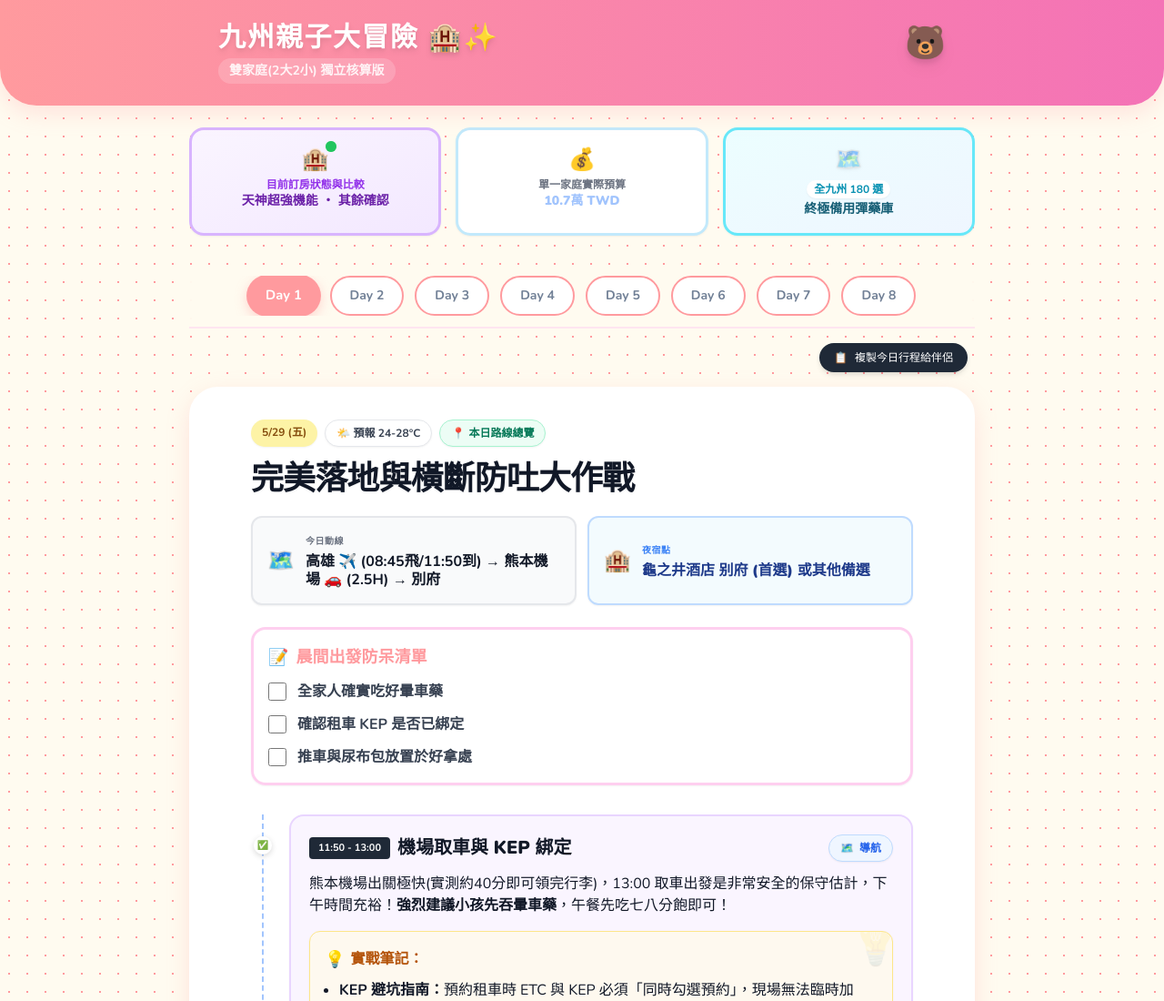
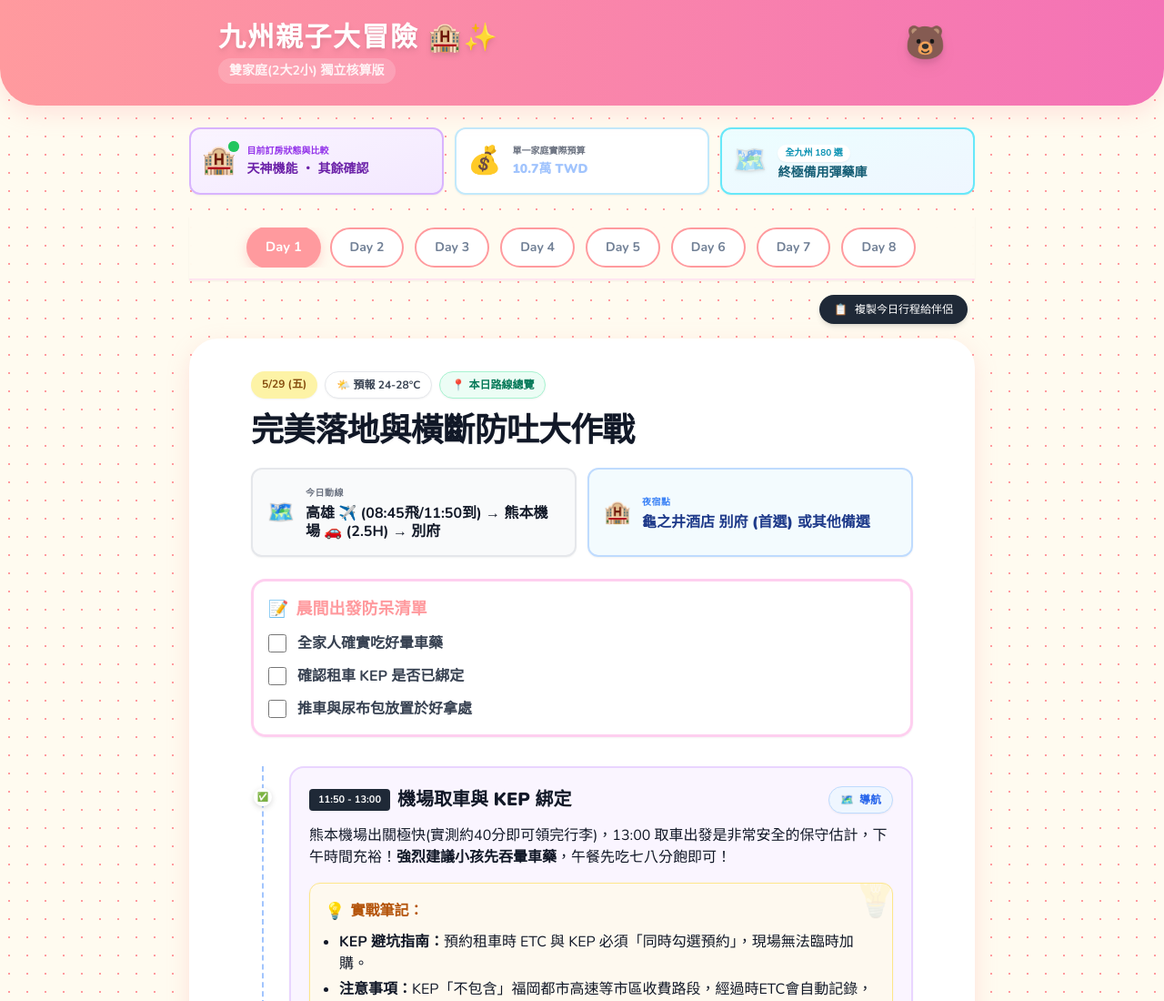
Before and after one commit to chihung1024/Kyushu, a plain HTML site: page index.html in a window 1280 px wide. Shown: the top 1100 px of the page at 91% size. Drawn offline with nearby package versions, Linux system fonts and the light colour scheme.

Commit message:
Refactor header and dashboard layout for responsiveness

```diff
--- a/index.html
+++ b/index.html
@@ -161,7 +161,7 @@
 <body class="text-gray-900 font-sans antialiased pb-24">
 
     <!-- Header -->
-    <header class="bg-gradient-to-r from-kawaii-pink to-pink-400 text-white rounded-b-[2.5rem] shadow-kawaii p-6 sticky top-0 z-50">
+    <header class="bg-gradient-to-r from-kawaii-pink to-pink-400 text-white rounded-b-[2.5rem] shadow-kawaii p-6 relative z-30">
         <div class="max-w-4xl mx-auto flex justify-between items-center md:px-6 lg:px-12">
             <div>
                 <h1 class="text-2xl md:text-3xl font-black tracking-wider drop-shadow-md">九州親子大冒險 🏨✨</h1>
@@ -176,38 +176,44 @@
     <!-- Main Container -->
     <main class="max-w-4xl mx-auto px-4 mt-6">
 
-        <!-- Dashboard / Quick Stats (Mobile Swipe Optimization) -->
-        <div class="flex flex-row md:grid md:grid-cols-3 gap-3 md:gap-4 mb-6 max-w-4xl mx-auto overflow-x-auto hide-scrollbar scroll-snap-x pb-2">
+        <!-- Dashboard / Quick Stats (Compact Version) -->
+        <div class="flex flex-row md:grid md:grid-cols-3 gap-2 md:gap-3 mb-5 -mx-4 px-4 md:mx-auto md:px-0 overflow-x-auto hide-scrollbar scroll-snap-x pb-1">
             <!-- 訂房備忘錄 -->
-            <div class="min-w-[85vw] md:min-w-0 snap-center shrink-0 bg-gradient-to-br from-purple-50 to-purple-100 rounded-2xl p-4 text-center shadow-sm border-[3px] border-purple-300 cursor-pointer transition-all hover:scale-105 hover:shadow-md" onclick="showModal('hotelModal')">
-                <div class="text-2xl mb-1 relative inline-block">
+            <div class="w-[70vw] sm:w-[260px] md:w-auto snap-start shrink-0 bg-gradient-to-br from-purple-50 to-purple-100 rounded-xl p-3 text-left shadow-sm border-2 border-purple-300 cursor-pointer transition-all hover:scale-105 hover:shadow-md flex items-center gap-3" onclick="showModal('hotelModal')">
+                <div class="text-3xl relative shrink-0">
                     🏨
-                    <span class="absolute -top-1 -right-2 flex h-3 w-3">
+                    <span class="absolute -top-1 -right-1 flex h-3 w-3">
                         <span class="animate-ping absolute inline-flex h-full w-full rounded-full bg-green-400 opacity-75"></span>
                         <span class="relative inline-flex rounded-full h-3 w-3 bg-green-500"></span>
                     </span>
                 </div>
-                <div class="text-xs text-purple-600 font-bold">目前訂房狀態與比較</div>
-                <div class="text-sm font-black text-purple-800">天神超強機能 ‧ 其餘確認</div>
+                <div>
+                    <div class="text-[10px] text-purple-600 font-bold mb-0.5">目前訂房狀態與比較</div>
+                    <div class="text-xs md:text-sm font-black text-purple-800 leading-tight">天神機能 ‧ 其餘確認</div>
+                </div>
             </div>
 
             <!-- 預算 -->
-            <div class="min-w-[85vw] md:min-w-0 snap-center shrink-0 bg-white rounded-2xl p-4 text-center shadow-sm border-[3px] border-kawaii-light-blue cursor-pointer transition-all hover:scale-105 hover:shadow-md" onclick="showModal('budgetModal')">
-                <div class="text-2xl mb-1">💰</div>
-                <div class="text-xs text-gray-500 font-bold">單一家庭實際預算</div>
-                <div class="text-sm font-black text-kawaii-blue">10.7萬 TWD</div>
+            <div class="w-[70vw] sm:w-[260px] md:w-auto snap-start shrink-0 bg-white rounded-xl p-3 text-left shadow-sm border-2 border-kawaii-light-blue cursor-pointer transition-all hover:scale-105 hover:shadow-md flex items-center gap-3" onclick="showModal('budgetModal')">
+                <div class="text-3xl shrink-0">💰</div>
+                <div>
+                    <div class="text-[10px] text-gray-500 font-bold mb-0.5">單一家庭實際預算</div>
+                    <div class="text-xs md:text-sm font-black text-kawaii-blue leading-tight">10.7萬 TWD</div>
+                </div>
             </div>
 
             <!-- 替換景點 -->
-            <div class="min-w-[85vw] md:min-w-0 snap-center shrink-0 bg-gradient-to-br from-cyan-50 to-blue-50 rounded-2xl p-4 text-center shadow-sm border-[3px] border-cyan-300 cursor-pointer transition-all hover:scale-105 hover:shadow-md" onclick="showModal('backupModal'); initBackupModal();">
-                <div class="text-2xl mb-1 animate-pulse drop-shadow">🗺️</div>
-                <div class="text-xs text-cyan-600 font-bold bg-white px-2 py-0.5 rounded-full inline-block mb-0.5 shadow-sm">全九州 180 選</div>
-                <div class="text-sm font-black text-cyan-800">終極備用彈藥庫</div>
+            <div class="w-[70vw] sm:w-[260px] md:w-auto snap-start shrink-0 bg-gradient-to-br from-cyan-50 to-blue-50 rounded-xl p-3 text-left shadow-sm border-2 border-cyan-300 cursor-pointer transition-all hover:scale-105 hover:shadow-md flex items-center gap-3" onclick="showModal('backupModal'); initBackupModal();">
+                <div class="text-3xl shrink-0 animate-pulse drop-shadow">🗺️</div>
+                <div>
+                    <div class="text-[10px] text-cyan-600 font-bold bg-white px-2 py-0.5 rounded-full inline-block shadow-sm mb-0.5">全九州 180 選</div>
+                    <div class="text-xs md:text-sm font-black text-cyan-800 leading-tight">終極備用彈藥庫</div>
+                </div>
             </div>
         </div>
 
         <!-- Sticky Day Tabs -->
-        <div class="sticky top-[84px] z-40 bg-kawaii-bg/90 backdrop-blur-sm py-3 -mx-4 px-4 md:mx-0 md:px-0 border-b-2 border-kawaii-light-pink/50 mb-4 transition-all">
+        <div class="sticky top-0 z-40 bg-kawaii-bg/95 backdrop-blur-md py-3 -mx-4 px-4 md:mx-0 md:px-0 border-b-2 border-kawaii-light-pink/50 mb-4 transition-all shadow-sm">
             <div class="flex overflow-x-auto hide-scrollbar space-x-3 md:justify-center" id="tabs-container">
                 <!-- Tabs injected by JS -->
             </div>
@@ -1017,10 +1023,10 @@
             currentDay = day;
             renderTabs();
             renderContent();
-            // 手機版切換天數時，將畫面捲回標題處
+            // 手機版切換天數時，將畫面捲回行程內容處
             if(window.innerWidth < 768) {
-                const headerOffset = document.querySelector('header').offsetHeight;
-                window.scrollTo({ top: headerOffset, behavior: 'smooth' });
+                const contentTop = document.getElementById('itinerary-content').offsetTop;
+                window.scrollTo({ top: contentTop - 80, behavior: 'smooth' });
             }
         }
 
```
